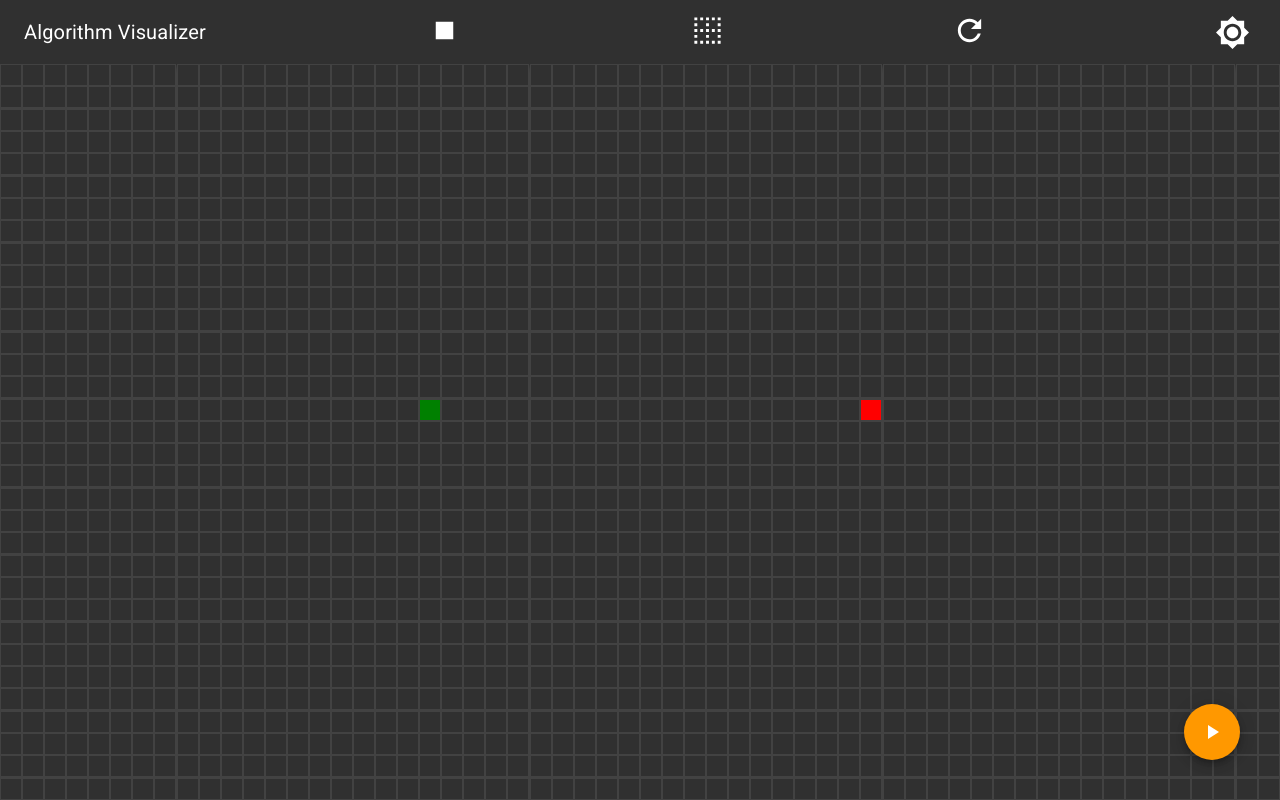
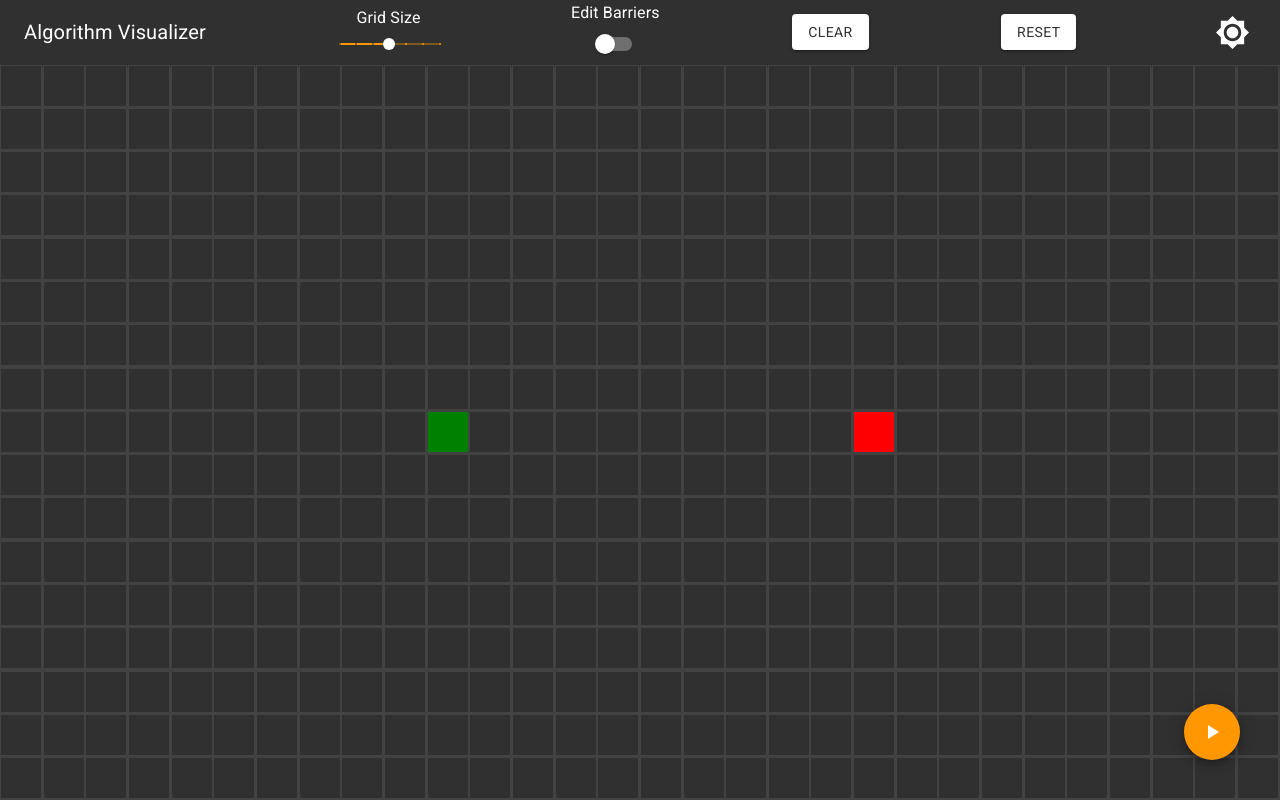
Before and after one commit to icedevera/algo-vision, a React (Create React App) app: page / in a window 1280 px wide. Built offline with nearby package versions, Linux system fonts and the light colour scheme.

Commit message:
barriers fixed and improved ui

```diff
--- a/src/Algorithms/Pathfinding/Dijkstra.tsx
+++ b/src/Algorithms/Pathfinding/Dijkstra.tsx
@@ -8,9 +8,16 @@ interface IProps {
   endNode: coordinates;
   screenSize: { width: number; height: number };
   barriers: string[];
+  gridSize: number;
 }
 
-const Dijkstra = ({ startNode, endNode, screenSize, barriers }: IProps) => {
+const Dijkstra = ({
+  startNode,
+  endNode,
+  screenSize,
+  barriers,
+  gridSize,
+}: IProps) => {
   type Distances = {
     [node: string]: number;
   };
@@ -38,26 +45,47 @@ const Dijkstra = ({ startNode, endNode, screenSize, barriers }: IProps) => {
     return shortestDistanceNode;
   };
 
-  //track shortest distance to reach end node
-  const distances: Distances = Object.assign(
-    { [`${endNode.x}-${endNode.y}`]: Infinity },
-    {
-      //top
-      [`${startNode.x}-${startNode.y - 1}`]: 1,
-      //right
-      [`${startNode.x + 1}-${startNode.y}`]: 1,
-      //bottom
-      [`${startNode.x}-${startNode.y + 1}`]: 1,
-      //left
-      [`${startNode.x - 1}-${startNode.y}`]: 1,
-    }
-  );
+  //set initial state of distances that track shortest distance to reach end node
+  //accounting for barriers
+  //top
+  const topDistance = !barriers.includes(`${startNode.x}-${startNode.y - 1}`)
+    ? { [`${startNode.x}-${startNode.y - 1}`]: 1 }
+    : null;
+  //right
+  const rightDistance = !barriers.includes(`${startNode.x + 1}-${startNode.y}`)
+    ? { [`${startNode.x + 1}-${startNode.y}`]: 1 }
+    : null;
+  //bottom
+  const bottomDistance = !barriers.includes(`${startNode.x}-${startNode.y + 1}`)
+    ? { [`${startNode.x}-${startNode.y + 1}`]: 1 }
+    : null;
+  //left
+  const leftDistance = !barriers.includes(`${startNode.x - 1}-${startNode.y}`)
+    ? { [`${startNode.x - 1}-${startNode.y}`]: 1 }
+    : null;
+
+  const distances: Distances = {
+    [`${endNode.x}-${endNode.y}`]: Infinity,
+    ...topDistance,
+    ...rightDistance,
+    ...bottomDistance,
+    ...leftDistance,
+  };
+
+  if (
+    barriers.includes(`${startNode.x}-${startNode.y - 1}`) &&
+    barriers.includes(`${startNode.x + 1}-${startNode.y}`) &&
+    barriers.includes(`${startNode.x}-${startNode.y + 1}`) &&
+    barriers.includes(`${startNode.x - 1}-${startNode.y}`)
+  ) {
+    return;
+  }
 
   type Parents = {
     [node: string]: string | null;
   };
 
-  //track paths taking into account the borders of the table
+  //track paths taking into account the borders of the table and barriers
   var parents: Parents = { [`${endNode.x}-${endNode.y}`]: null };
   if (
     startNode.y - 1 >= 0 &&
@@ -67,13 +95,13 @@ const Dijkstra = ({ startNode, endNode, screenSize, barriers }: IProps) => {
   } else {
   }
   if (
-    startNode.x + 1 < Math.floor(screenSize.width / 22) &&
+    startNode.x + 1 < Math.floor(screenSize.width / (gridSize + 2)) &&
     !barriers.includes(`${startNode.x + 1}-${startNode.y}`)
   ) {
     parents[`${startNode.x + 1}-${startNode.y}`] = "start";
   }
   if (
-    startNode.y + 1 < Math.floor((screenSize.height - 64) / 22) &&
+    startNode.y + 1 < Math.floor((screenSize.height - 64) / (gridSize + 2)) &&
     !barriers.includes(`${startNode.x}-${startNode.y + 1}`)
   ) {
     parents[`${startNode.x}-${startNode.y + 1}`] = "start";
@@ -87,7 +115,7 @@ const Dijkstra = ({ startNode, endNode, screenSize, barriers }: IProps) => {
 
   const analyzed: string[] = [];
 
-  //Set the initial value od the node being processed
+  //Set the initial value of the node being processed
   //We set it via the findShortestDistance function.
   //From there, we do a while loop which will keep iterating for the shortest node
 
@@ -113,20 +141,20 @@ const Dijkstra = ({ startNode, endNode, screenSize, barriers }: IProps) => {
     }
     //right
     if (
-      x + 1 < Math.floor(screenSize.width / 22) &&
+      x + 1 < Math.floor(screenSize.width / (gridSize + 2)) &&
       !barriers.includes(`${x + 1}-${y}`)
     ) {
       children[`${x + 1}-${y}`] = 1;
     }
     //bottom
     if (
-      y + 1 < Math.floor((screenSize.height - 64) / 22) &&
+      y + 1 < Math.floor((screenSize.height - 64) / (gridSize + 2)) &&
       !barriers.includes(`${x}-${y + 1}`)
     ) {
       children[`${x}-${y + 1}`] = 1;
     }
     //left
-    if (x - 1 > 0 && !barriers.includes(`${x - 1}-${y}`)) {
+    if (x - 1 >= 0 && !barriers.includes(`${x - 1}-${y}`)) {
       children[`${x - 1}-${y}`] = 1;
     }
 
--- a/src/Components/ToolBar/ToolBar.tsx
+++ b/src/Components/ToolBar/ToolBar.tsx
@@ -1,21 +1,19 @@
-import React from 'react'
+import React from "react";
 import "./toolbar.css";
 import {
   createStyles,
   makeStyles,
   Theme,
   useTheme,
+  withStyles,
 } from "@material-ui/core/styles";
 import AppBar from "@material-ui/core/AppBar";
 import Toolbar from "@material-ui/core/Toolbar";
 import Typography from "@material-ui/core/Typography";
-import {
-  Refresh,
-  Brightness4,
-  Brightness7,
-  BorderClear,
-  Stop,
-} from "@material-ui/icons";
+import Slider from "@material-ui/core/Slider";
+import Switch from "@material-ui/core/Switch";
+import { Brightness4, Brightness7 } from "@material-ui/icons";
+import Button from "@material-ui/core/Button";
 
 interface IProps {
   isDarkMode: boolean;
@@ -24,6 +22,7 @@ interface IProps {
   resetGrid: () => void;
   toggleAddingBarriers: () => void;
   addingBarriers: boolean;
+  onGridSizeCommitted: (event: object, value: number) => void;
 }
 
 const useStyles = makeStyles((theme: Theme) =>
@@ -31,8 +30,8 @@ const useStyles = makeStyles((theme: Theme) =>
     root: {
       flexGrow: 1,
     },
-    title: {
-      color: theme.palette.type === "dark" ? "#fff" : "#fff",
+    span: {
+      color: "#fff",
     },
     text: {
       color: theme.palette.type === "dark" ? "rgba(0, 0, 0, 0.87)" : "#fff",
@@ -44,6 +43,15 @@ const useStyles = makeStyles((theme: Theme) =>
           : "#1976d2",
     },
     button: {
+      color:
+        theme.palette.type === "dark"
+          ? theme.palette.background.default
+          : "white",
+      backgroundColor:
+        theme.palette.type === "dark" ? "white" : theme.palette.warning.main,
+    },
+
+    slider: {
       color:
         theme.palette.type === "dark" ? "white" : theme.palette.warning.main,
     },
@@ -62,31 +70,95 @@ const ToolBar: React.FC<IProps> = React.memo(
     cleanGrid,
     toggleAddingBarriers,
     addingBarriers,
+    onGridSizeCommitted,
   }) => {
     const theme = useTheme();
     const classes = useStyles(theme);
+
+    const PurpleSwitch = withStyles({
+      switchBase: {
+        color:
+          theme.palette.type === "dark" ? "white" : theme.palette.warning.main,
+        "&$checked": {
+          color:
+            theme.palette.type === "dark"
+              ? "white"
+              : theme.palette.warning.main,
+        },
+        "&$checked + $track": {
+          backgroundColor: theme.palette.warning.main,
+        },
+      },
+      checked: {},
+      track: {},
+    })(Switch);
+
+    const ToolSlider = withStyles({
+      root: {
+        color: theme.palette.warning.main,
+      },
+      thumb: {
+        backgroundColor: "#fff",
+      },
+      active: {},
+    })(Slider);
 
     return (
       <div className={classes.root}>
         <AppBar position="static" className={classes.appBar} color="default">
           <Toolbar>
             <div className="app-bar">
-              <Typography variant="h6" className={classes.title}>
+              <Typography variant="h6" className={classes.span}>
                 Algorithm Visualizer
               </Typography>
-              <button onClick={toggleAddingBarriers} className="toolbar-button">
-                <Stop
-                  className={classes.button}
-                  fontSize="large"
-                  style={{ color: addingBarriers ? "yellow" : "white" }}
+
+              <div className="toolbar-slider">
+                <Typography className={classes.span} id="discrete-slider">
+                  Grid Size
+                </Typography>
+                <ToolSlider
+                  className={classes.slider}
+                  defaultValue={40}
+                  aria-labelledby="discrete-slider"
+                  valueLabelDisplay="auto"
+                  step={10}
+                  marks
+                  min={10}
+                  max={70}
+                  //@ts-ignore
+                  onChangeCommitted={onGridSizeCommitted}
+                  style={{ width: "100px" }}
                 />
-              </button>
-              <button onClick={cleanGrid} className="toolbar-button">
-                <BorderClear className={classes.button} fontSize="large" />
-              </button>
-              <button onClick={resetGrid} className="toolbar-button">
-                <Refresh className={classes.button} fontSize="large" />
-              </button>
+              </div>
+
+              <div className="toolbar-toggle-barriers">
+                <Typography className={classes.span} id="barrier-switch">
+                  Edit Barriers
+                </Typography>
+                <PurpleSwitch
+                  checked={addingBarriers}
+                  onChange={toggleAddingBarriers}
+                  name="add barriers"
+                  aria-labelledby="barrier-switch"
+                />
+              </div>
+
+              <Button
+                className={classes.button}
+                onClick={cleanGrid}
+                variant="contained"
+              >
+                Clear
+              </Button>
+
+              <Button
+                className={classes.button}
+                onClick={resetGrid}
+                variant="contained"
+              >
+                Reset
+              </Button>
+
               <button onClick={toggleDarkMode} className="light-switch">
                 {isDarkMode ? (
                   <Brightness7
--- a/src/Components/ToolBar/toolbar.css
+++ b/src/Components/ToolBar/toolbar.css
@@ -2,6 +2,20 @@
   width: 100%;
   display: flex;
   justify-content: space-between;
+  align-items: center;
+}
+
+.toolbar-slider {
+  display: flex;
+  flex-flow: column nowrap;
+  justify-content: center;
+  align-items: center;
+}
+
+.toolbar-toggle-barriers {
+  display: flex;
+  flex-flow: column nowrap;
+  justify-content: center;
   align-items: center;
 }
 
--- a/src/Components/Visualizer/Pathfinder/Grid/Cell/Cell.tsx
+++ b/src/Components/Visualizer/Pathfinder/Grid/Cell/Cell.tsx
@@ -23,10 +23,12 @@ interface IProps {
   addingBarriers: boolean;
   mouseDown: boolean;
   setMouseDown: React.Dispatch<any>;
+  gridSize: number;
 }
 
 const Cell: React.FC<IProps> = React.memo(
   ({
+    gridSize,
     id,
     coordinates,
     startNode,
@@ -40,14 +42,12 @@ const Cell: React.FC<IProps> = React.memo(
     setBarriers,
     addingBarriers,
     mouseDown,
-    setMouseDown
+    setMouseDown,
   }) => {
     const theme = useTheme();
 
     const [hoverGreen, setHoverGreen] = React.useState<boolean>(false);
     const [hoverRed, setHoverRed] = React.useState<boolean>(false);
-    const [isBarrier, setIsBarrier] = React.useState<boolean>(false);
-
 
     var isStartNode =
       coordinates.x === startNode.x && coordinates.y === startNode.y;
@@ -65,11 +65,16 @@ const Cell: React.FC<IProps> = React.memo(
 
       if (addingBarriers && !isStartNode && !isEndNode) {
         setMouseDown(true);
-        setIsBarrier(true);
         setBarriers((prev: string[]) => [
           ...prev,
           `${coordinates.x}-${coordinates.y}`,
         ]);
+        if (document.getElementById(`${coordinates.x}-${coordinates.y}`)) {
+          //@ts-ignore
+          document.getElementById(
+            `${coordinates.x}-${coordinates.y}`
+          ).className = "cell-node barrier-node";
+        }
       }
 
       return;
@@ -83,11 +88,16 @@ const Cell: React.FC<IProps> = React.memo(
         setHoverRed(true);
       }
       if (addingBarriers && mouseDown && !isStartNode && !isEndNode) {
-        setIsBarrier(true);
         setBarriers((prev: string[]) => [
           ...prev,
           `${coordinates.x}-${coordinates.y}`,
         ]);
+        if (document.getElementById(`${coordinates.x}-${coordinates.y}`)) {
+          //@ts-ignore
+          document.getElementById(
+            `${coordinates.x}-${coordinates.y}`
+          ).className = "cell-node barrier-node";
+        }
       }
       return;
     };
@@ -130,14 +140,14 @@ const Cell: React.FC<IProps> = React.memo(
             isStartNode || isEndNode || isStartNodeDragging || isEndNodeDragging
               ? "move"
               : "default",
+            width: `${gridSize}px`,
+            height: `${gridSize}px`
         }}
         className={`cell-node ${
           isStartNode || hoverGreen
             ? "green"
             : isEndNode || hoverRed
             ? "red"
-            : isBarrier
-            ? "barrier-node"
             : `${theme.palette.type}-node`
         }`}
         onMouseDown={handleMouseDown}
--- a/src/Components/Visualizer/Pathfinder/Grid/Cell/cell.css
+++ b/src/Components/Visualizer/Pathfinder/Grid/Cell/cell.css
@@ -1,6 +1,4 @@
 .cell-node {
-  width: 20px;
-  height: 20px;
   transition: transform 0.1s ease-out;
 }
 
--- a/src/Components/Visualizer/Pathfinder/Grid/Grid.tsx
+++ b/src/Components/Visualizer/Pathfinder/Grid/Grid.tsx
@@ -18,6 +18,7 @@ interface IProps {
   };
   setBarriers: React.Dispatch<any>;
   addingBarriers: boolean;
+  gridSize: number;
 }
 
 const Grid: React.FC<IProps> = React.memo(
@@ -29,6 +30,7 @@ const Grid: React.FC<IProps> = React.memo(
     setEndNode,
     setBarriers,
     addingBarriers,
+    gridSize,
   }) => {
     const [
       isStartNodeDragging,
@@ -42,8 +44,10 @@ const Grid: React.FC<IProps> = React.memo(
 
     const generateGrid = () => {
       const grid = [];
-      const columnCellCount = Math.floor(screenSize.width / 22);
-      const rowCellCount = Math.floor((screenSize.height - 64) / 22);
+      const columnCellCount = Math.floor(screenSize.width / (gridSize + 2));
+      const rowCellCount = Math.floor(
+        (screenSize.height - 64) / (gridSize + 2)
+      );
 
       const generateColumn = (i: number) => {
         const column = [];
@@ -53,6 +57,7 @@ const Grid: React.FC<IProps> = React.memo(
             <td key={`cell-node-${j}-${i}`} style={{ padding: 0 }}>
               <Cell
                 id={`${j}-${i}`}
+                gridSize={gridSize}
                 isStartNodeDragging={isStartNodeDragging}
                 setIsStartNodeDragging={setIsStartNodeDragging}
                 isEndNodeDragging={isEndNodeDragging}
--- a/src/Components/Visualizer/Pathfinder/Pathfinder.tsx
+++ b/src/Components/Visualizer/Pathfinder/Pathfinder.tsx
@@ -38,14 +38,16 @@ const Pathfinder: React.FC<IProps> = React.memo(
     const theme = useTheme();
     const classes = useStyles();
 
+    const [gridSize, setGridSize] = React.useState<number>(40);
+
     const [startNode, setStartNode] = React.useState<coordinates>({
-      x: Math.round(screenSize.width / 22 / 3),
-      y: Math.round(screenSize.height / 22 / 2.5),
+      x: Math.round(screenSize.width / (gridSize + 2) / 3),
+      y: Math.round(screenSize.height / (gridSize + 2) / 2.5),
     });
 
     const [endNode, setEndNode] = React.useState<coordinates>({
-      x: Math.round(screenSize.width / 22 / 1.5),
-      y: Math.round(screenSize.height / 22 / 2.5),
+      x: Math.round(screenSize.width / (gridSize + 2) / 1.5),
+      y: Math.round(screenSize.height / (gridSize + 2) / 2.5),
     });
 
     const [addingBarriers, setAddingBarriers] = React.useState<boolean>(false);
@@ -93,8 +95,8 @@ const Pathfinder: React.FC<IProps> = React.memo(
     const resetGrid = () => {
       clearGrid();
       if (
-        startNode.x !== Math.round(screenSize.width / 22 / 3) &&
-        startNode.y !== Math.round(screenSize.height / 22 / 2.5)
+        startNode.x !== Math.round(screenSize.width / (gridSize + 2) / 3) &&
+        startNode.y !== Math.round(screenSize.height / (gridSize + 2) / 2.5)
       ) {
         //@ts-ignore
         document.getElementById(
@@ -103,8 +105,8 @@ const Pathfinder: React.FC<IProps> = React.memo(
       }
 
       if (
-        endNode.x !== Math.round(screenSize.width / 22 / 1.5) &&
-        endNode.y !== Math.round(screenSize.height / 22 / 2.5)
+        endNode.x !== Math.round(screenSize.width / (gridSize + 2)/ 1.5) &&
+        endNode.y !== Math.round(screenSize.height / (gridSize + 2) / 2.5)
       ) {
         //@ts-ignore
         document.getElementById(
@@ -113,12 +115,12 @@ const Pathfinder: React.FC<IProps> = React.memo(
       }
 
       setStartNode({
-        x: Math.round(screenSize.width / 22 / 3),
-        y: Math.round(screenSize.height / 22 / 2.5),
+        x: Math.round(screenSize.width / (gridSize + 2) / 3),
+        y: Math.round(screenSize.height / (gridSize + 2) / 2.5),
       });
       setEndNode({
-        x: Math.round(screenSize.width / 22 / 1.5),
-        y: Math.round(screenSize.height / 22 / 2.5),
+        x: Math.round(screenSize.width / (gridSize + 2) / 1.5),
+        y: Math.round(screenSize.height / (gridSize + 2) / 2.5),
       });
     };
 
@@ -134,7 +136,13 @@ const Pathfinder: React.FC<IProps> = React.memo(
         startNode,
         endNode,
         barriers,
+        gridSize
       });
+    };
+
+    const onGridSizeCommitted = (event: object, value: number) => {
+      setGridSize(value);
+      resetGrid()
     };
 
     return (
@@ -146,9 +154,11 @@ const Pathfinder: React.FC<IProps> = React.memo(
           cleanGrid={cleanGrid}
           toggleAddingBarriers={toggleAddingBarriers}
           addingBarriers={addingBarriers}
+          onGridSizeCommitted={onGridSizeCommitted}
         />
         <div>
           <Grid
+            gridSize={gridSize}
             screenSize={screenSize}
             startNode={startNode}
             endNode={endNode}
```
Also changed, not shown: 1 other file (tests, documents, lock files or other folders).
